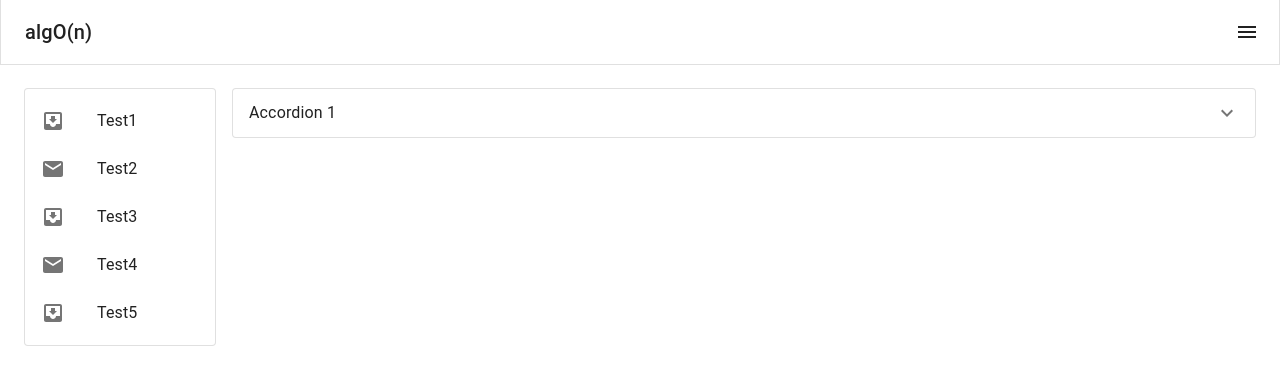
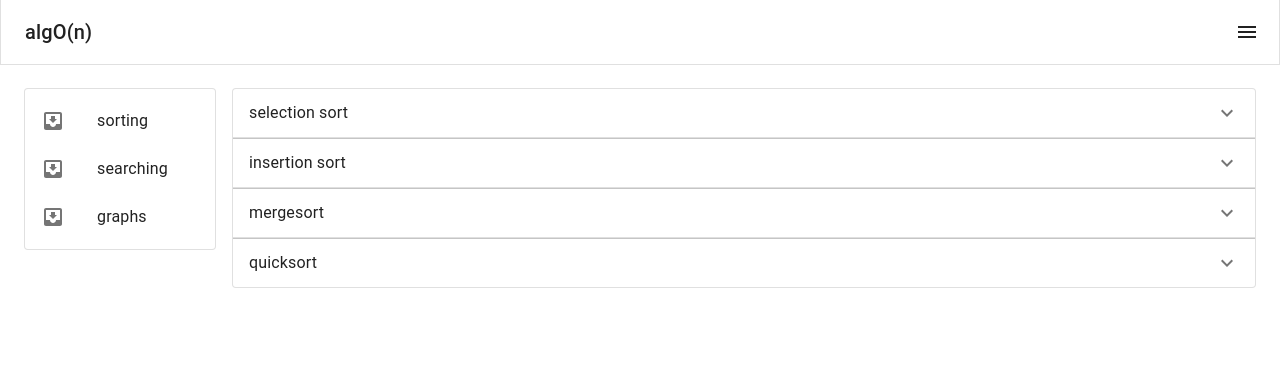
Before and after one commit to deniskola/learning-algo, a React (Create React App) app in the folder client/: page /learning in a window 1280 px wide. Shown: the top 382 px of the page. Built offline with nearby package versions, Linux system fonts and the light colour scheme.

Commit message:
add some json mock data to play with

```diff
--- /dev/null
+++ b/client/src/MockData/mockData.json
@@ -0,0 +1,27 @@
+{
+    "test": "test",
+    "challengeKinds": [
+        {
+            "id": 1,
+            "kind": "sorting",
+            "modules": [
+                "selection sort", "insertion sort", "mergesort", "quicksort"
+            ]
+        },
+        {
+            "id": 2,
+            "kind": "searching",
+            "modules": [
+                "binary search tree", "balanced search tree", "hash tables"
+            ]
+        },
+        {
+            "id": 3,
+            "kind": "graphs",
+            "modules": [
+                "undirected graphs", "directed graphs", "minimum spaning tree", "shortest paths"
+            ]
+        }
+    ]
+
+}
--- a/client/src/Views/Learning.tsx
+++ b/client/src/Views/Learning.tsx
@@ -12,23 +12,29 @@ import ListItemIcon from '@mui/material/ListItemIcon';
 import ListItemText from '@mui/material/ListItemText';
 import InboxIcon from '@mui/icons-material/MoveToInbox';
 import MailIcon from '@mui/icons-material/Mail';
+import { useState } from "react";
+import data from "../MockData/mockData.json"
 
 const Learning = () =>{
+
+
+
     return (
         <div>
             <Grid container spacing={2}>
             <Grid item xs={2}>
                 <Card variant="outlined">
                 <List>
-          {['Test1', 'Test2', 'Test3', 'Test4', 'Test5'].map((text, index) => (
-            <ListItem key={text} disablePadding>
+
+          {data.challengeKinds.map((x) => (
+            <ListItem  key={x.id} disablePadding>
               <ListItemButton>
                 <ListItemIcon>
-                  {index % 2 === 0 ?
-                  <InboxIcon /> : <MailIcon />
-                  }
+
+                  <InboxIcon />
+
                 </ListItemIcon>
-                <ListItemText primary={text} />
+                <ListItemText primary={x.kind} />
               </ListItemButton>
             </ListItem>
           ))}
@@ -38,13 +44,15 @@ const Learning = () =>{
             <Grid item xs={10}>
 
                 <div >
+                {data.challengeKinds[0].modules.map((x) => (
+
                     <Accordion variant="outlined">
                         <AccordionSummary
                         expandIcon={<ExpandMoreIcon />}
                         aria-controls="panel1a-content"
                         id="panel1a-header"
                         >
-                        <Typography>Accordion 1</Typography>
+                        <Typography>{x}</Typography>
                         </AccordionSummary>
                         <AccordionDetails>
                             <Typography>
@@ -53,6 +61,8 @@ const Learning = () =>{
                             </Typography>
                         </AccordionDetails>
                     </Accordion>
+
+                      ))}
                  </div>
 
 
```
